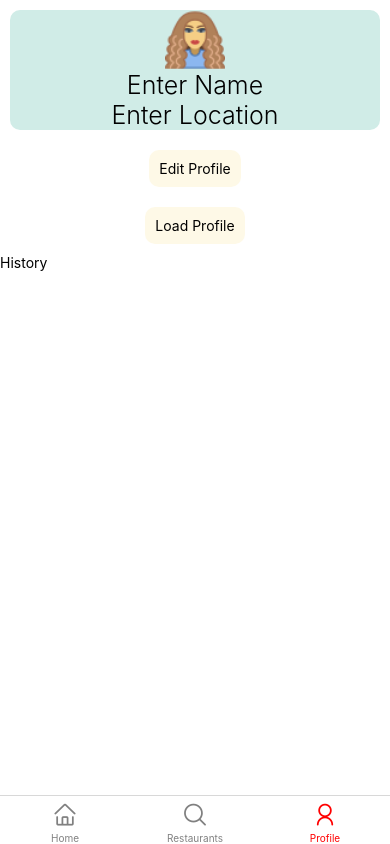
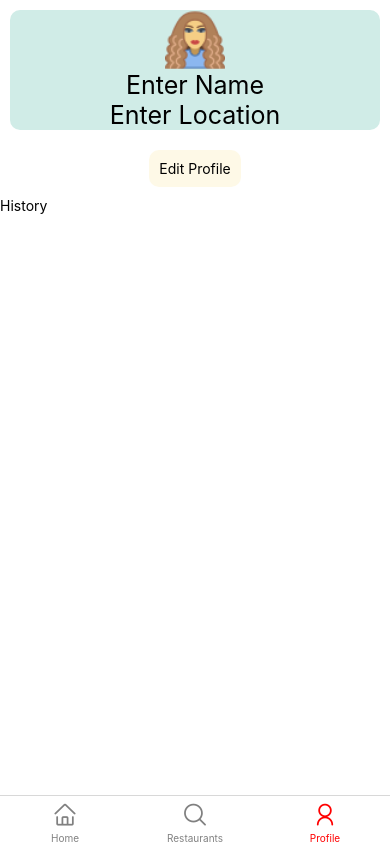
Before and after one commit to jasmynej14/RestaurantChooser, a React Native app: screen /Profile in a window 390 px wide. Built offline with nearby package versions, Linux system fonts and the light colour scheme.

Commit message:
fontweight error

```diff
--- a/screens/ProfileScreen.js
+++ b/screens/ProfileScreen.js
@@ -1,5 +1,5 @@
 import React, {useState,useEffect} from 'react';
-import { TouchableOpacity, Text, View,Image,StyleSheet,TextInput } from 'react-native';
+import { TouchableOpacity, Text, View,Image,StyleSheet,TextInput,SafeAreaView } from 'react-native';
 import AsyncStorage from '@react-native-async-storage/async-storage';
 export default function ProfileScreen(){
     const [profile,setProfile] = useState({name:"",location:""})
@@ -40,7 +40,7 @@ export default function ProfileScreen(){
        getProfile()
    })
     return(
-        <View style={styles.container}>
+        <SafeAreaView style={styles.container}>
             <View style={styles.userInfo}>
                 <Image source={require('../assets/icons8-Office-Beyonce.png')} style={styles.profileImage}/>
                 <Text style={styles.profileText}>{profile.name === ""? "Enter Name":profile.name}</Text>
@@ -50,14 +50,11 @@ export default function ProfileScreen(){
             <TouchableOpacity style={[styles.editButton,showEdit && styles.selected]} onPress={() => setShowEdit(true)}>
                 <Text>Edit Profile</Text>
             </TouchableOpacity>
-            <TouchableOpacity style={[styles.editButton,showEdit && styles.selected]} onPress={getProfile}>
-                <Text>Load Profile</Text>
-            </TouchableOpacity>
             {showEdit ?
                 <View style={styles.editArea}>
-                <Text style={{fontSize:20,fontWeight:300,margin:10}}>Name</Text>
+                <Text style={{fontSize:20,margin:10}}>Name</Text>
                 <TextInput placeholder="name" style={styles.input} onChangeText={(value) => setName(value)}/>
-                <Text style={{fontSize:20,fontWeight:300,margin:10}}>Location</Text>
+                <Text style={{fontSize:20,margin:10}}>Location</Text>
                 <TextInput placeholder="location" style={styles.input} onChangeText={(value) => setLocation(value)}/>
                 <TouchableOpacity style={styles.editButton} onPress={editProfile}>
                     <Text>Edit</Text>
@@ -69,7 +66,7 @@ export default function ProfileScreen(){
             </View>
             }
 
-        </View>
+        </SafeAreaView>
     )
 }
 
@@ -87,7 +84,6 @@ const styles = StyleSheet.create({
     },
     profileText:{
         fontSize:25,
-        fontWeight:300,
         textAlign:"center"
     },
     profileImage: {
```
